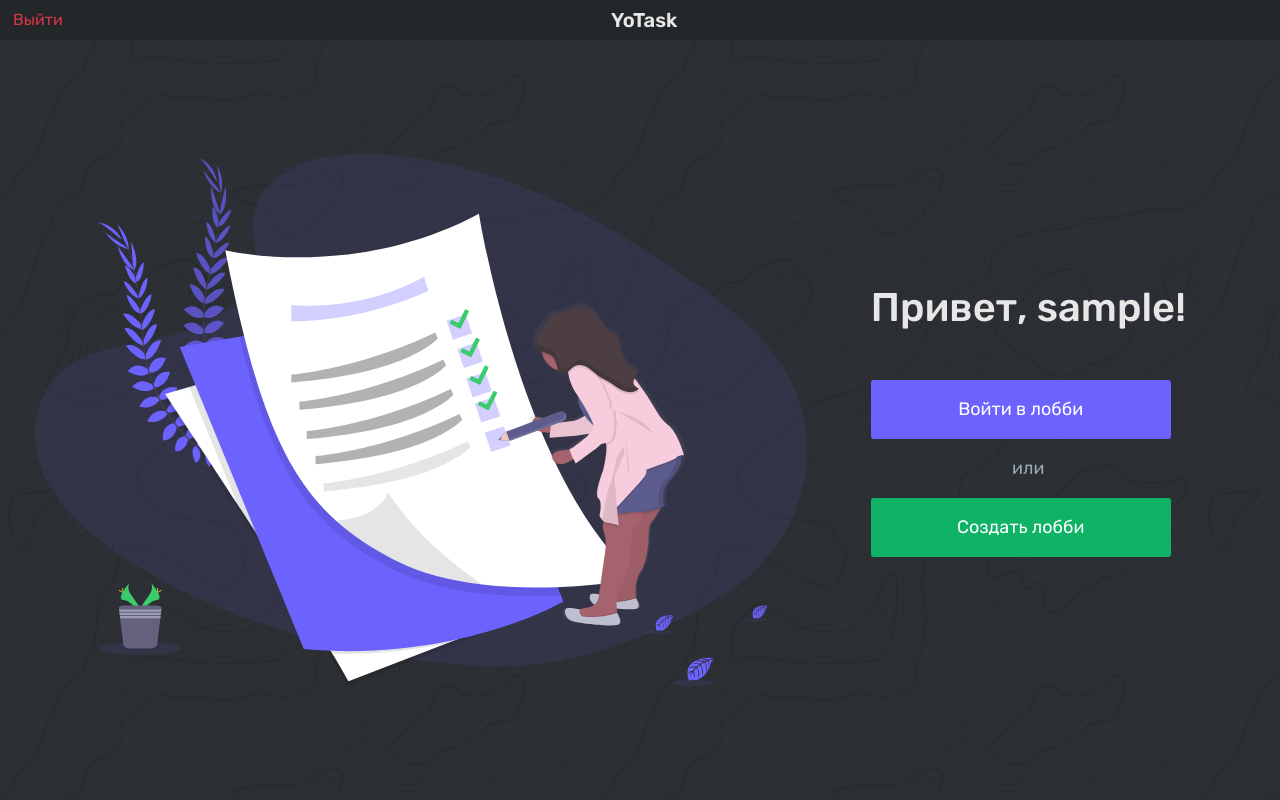
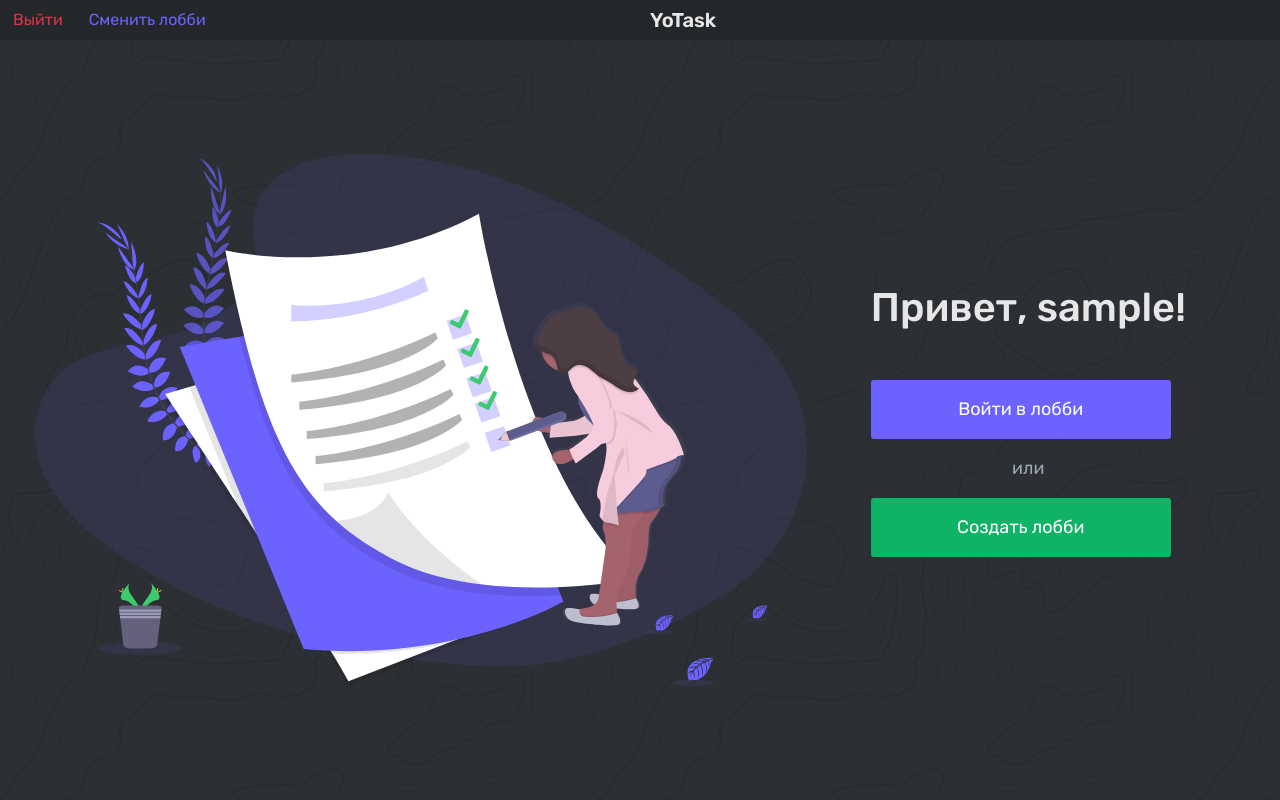
Before and after one commit to likeblood/YoHack, a Django app: page /lobby/ in a window 1280 px wide. Run offline with Django 3.2, Linux system fonts and the light colour scheme; the visitor is signed in with stand-in values (Sample User, id 1); some libraries are stand-ins or nearby versions.

Commit message:
add new button

```diff
--- a/YoTask/YoTask/templates/YoTask/include/header.html
+++ b/YoTask/YoTask/templates/YoTask/include/header.html
@@ -4,14 +4,23 @@
             <ul class="nav nav-pills">
                 <button type="button" style="color: #dc3545;" class="btn btn-link" onclick=" relocate_exit()">Выйти</button>
                 <script>
-                function relocate_exit()
-                {
-                     location.href = "/accounts/logout/";
-                }
+                    function relocate_exit() {
+                         location.href = "/accounts/logout/";
+                    }
+                </script>
+        </div>
+        <div>
+            <ul class="nav nav-pills">
+                <button type="button" style="color: #6c63ff;" class="btn btn-link" onclick=" relocateto_joinLobby()">Сменить лобби</button>
+                <script>
+                    function relocateto_joinLobby() {
+                         location.href = "/lobby/";
+                    }
                 </script>
         </div>
         <div class="mx-auto" >
-            <span class="navbar-brand mr-1" style="color: #e7e7e7; margin-left: -45%">YoTask</span>
+            <span class="navbar-brand mr-auto" style="color: #e7e7e7; margin-left: -100%">YoTask
+            </span>
         </div>
     </nav>
 </div>
--- a/YoTask/YoTask/templates/YoTask/joinLobby.html
+++ b/YoTask/YoTask/templates/YoTask/joinLobby.html
@@ -14,7 +14,6 @@
             <img src="{% static 'pics/work.svg' %}"  style="opacity: 0.8;" width="100%">
         </div>
     </div>
-
 </div>
 
 <div class="modal modal" id="createLobbyModal" tabindex="-1" role="dialog" aria-labelledby="..." aria-hidden="true">
--- a/YoTask/YoTask/views.py
+++ b/YoTask/YoTask/views.py
@@ -143,6 +143,7 @@ def lobby(request, lobby_id):
             room.save()
             lobby[0].rooms.add(room)
             lobby.save()
+
             ''' ADD HERE NEEDFUL AGRUMENTS '''
             # context = {
             #     'rooms': [],
```
